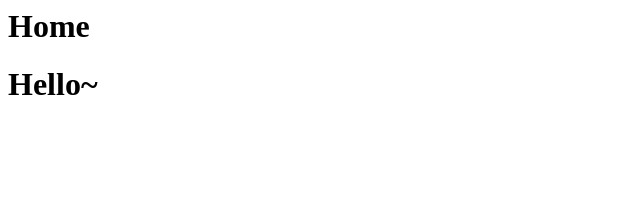
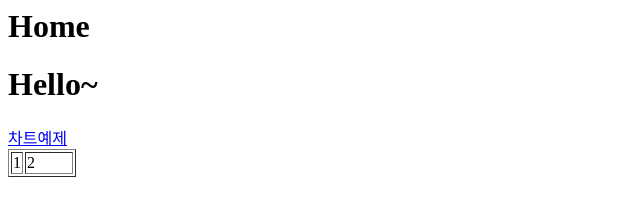
Before and after one commit to hskimhub/home, a plain HTML site: page index.html in a window 1280 px wide. Shown: the whole page, without its empty margins (0-640 px from the left). Drawn offline with Linux system fonts and the light colour scheme.

Commit message:
Update index.html

```diff
--- a/index.html
+++ b/index.html
@@ -1,7 +1,7 @@
 <h1>Home</h1>
 <h1>Hello~</h1>
 
-<a href='Chart.html">차트예제</>
+<a href="Chart.html">차트예제</a>
 
          <table border=1>
          <tr>
```
